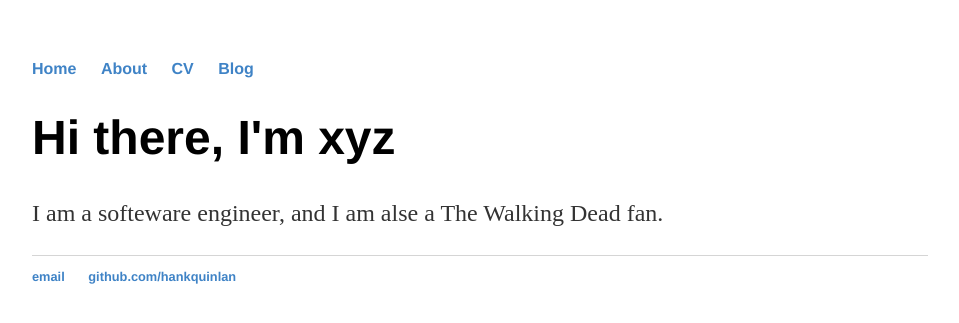
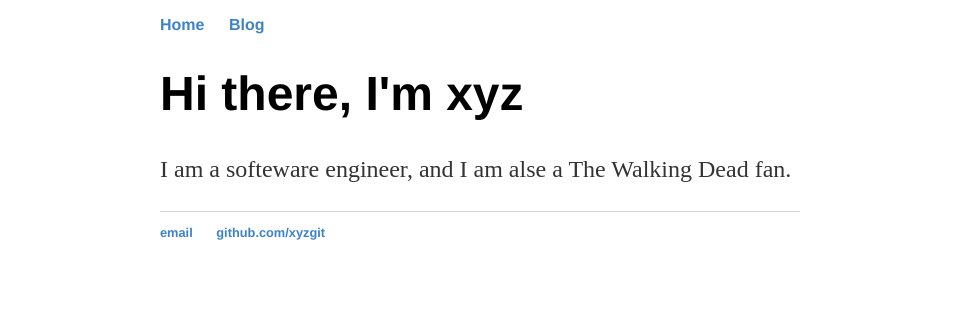
Before and after one commit to xyzgit/xyz.github.io, a Jekyll site: the page built from index.html, in a window 1280 px wide. Shown: the top 323 px of the page, without its empty margins (160-1119 px from the left). Built offline with Jekyll 4.4.1, drawn with Linux system fonts in a browser that asks for light colours.

```diff
--- a/_config.yml
+++ b/_config.yml
@@ -1,2 +1,5 @@
 name: xyz
 markdown: kramdown
+
+# Google services
+google_analytics: UA-83005989-1
--- /dev/null
+++ b/_includes/head.html
@@ -0,0 +1,8 @@
+<head>
+	<title>{{ page.title }}</title>
+	<!-- link to main stylesheet -->
+	<link rel="stylesheet" type="text/css" href="/css/main.css">
+    {% if jekyll.environment == 'production' %}
+    {% include analytics.html %}
+    {% endif %}
+</head>
--- a/_layouts/default.html
+++ b/_layouts/default.html
@@ -1,16 +1,12 @@
 <!DOCTYPE html>
 	<html>
-		<head>
-			<title>{{ page.title }}</title>
-			<!-- link to main stylesheet -->
-			<link rel="stylesheet" type="text/css" href="/css/main.css">
-		</head>
+		{% include head.html %}
 		<body>
 			<nav>
 	    		<ul>
 	        		<li><a href="/">Home</a></li>
-		        	<li><a href="/about">About</a></li>
-	        		<li><a href="/cv">CV</a></li>
+		        	<!-- <li><a href="/about">About</a></li>
+	        		<li><a href="/cv">CV</a></li> -->
 	        		<li><a href="/blog">Blog</a></li>
 	    		</ul>
 			</nav>
@@ -21,8 +17,8 @@
 			</div><!-- /.container -->
 			<footer>
 	    		<ul>
-	        		<li><a href="mailto:hankquinlanhub@gmail.com">email</a></li>
-	        		<li><a href="https://github.com/hankquinlan">github.com/hankquinlan</a></li>
+	        		<li><a href="mailto:xyz.xyzhao@gmail.com">email</a></li>
+	        		<li><a href="https://github.com/xyzgit">github.com/xyzgit</a></li>
 				</ul>
 			</footer>
 		</body>
--- a/css/main.css
+++ b/css/main.css
@@ -1,7 +1,7 @@
 
 body {
-    margin: 60px auto;
-    width: 70%;
+    margin: 0px auto;
+    width: 50%;
 }
 nav ul, footer ul {
     font-family:'Helvetica', 'Arial', 'Sans-Serif';
```
Also changed, not shown: _includes/analytics.html (added, +10 -0 lines).
